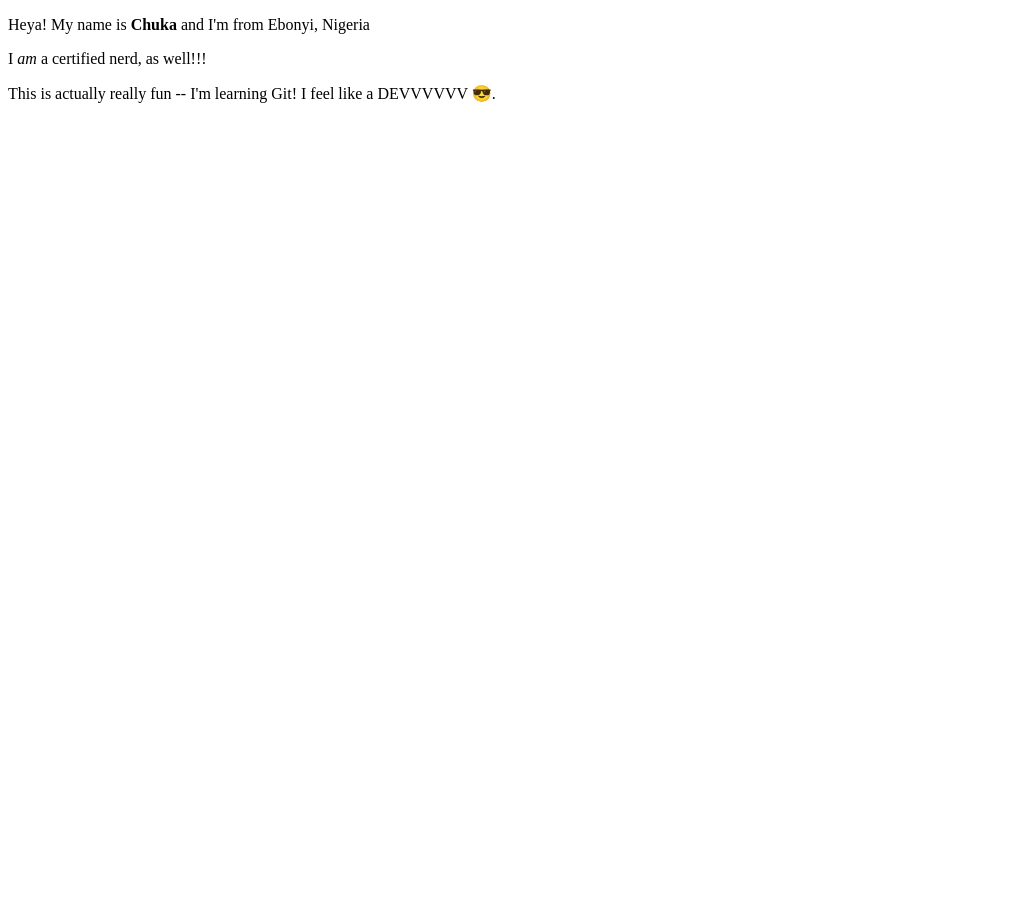
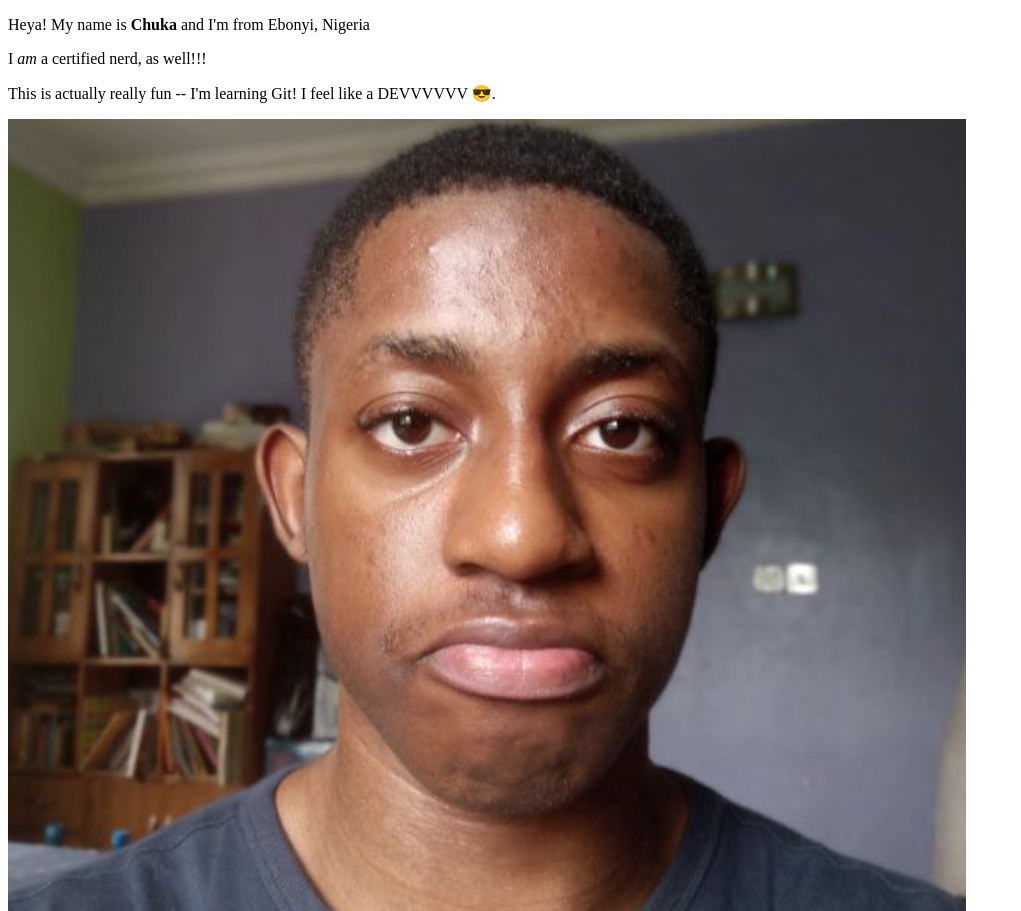
Before and after one commit to NaijaCodeNinja/fantastic-octo-goggles, a plain HTML site: page index.html in a window 1280 px wide. Shown: the top 911 px of the page, without its empty margins (0-1021 px from the left). Before the commit the page ends 800 px from the top, so only its background shows below. Drawn offline with Linux system fonts and the light colour scheme.

Commit message:
Added the pfp CORRECTLY

```diff
--- a/index.html
+++ b/index.html
@@ -13,6 +13,6 @@
         This is actually really fun -- I'm learning Git! I feel like a DEVVVVVV 😎.
     </p>
 
-    <img src="./My WA pfp.png" alt="">
+    <img src="./MyWApfp.png" alt="">
 </body>
 </html>
```
